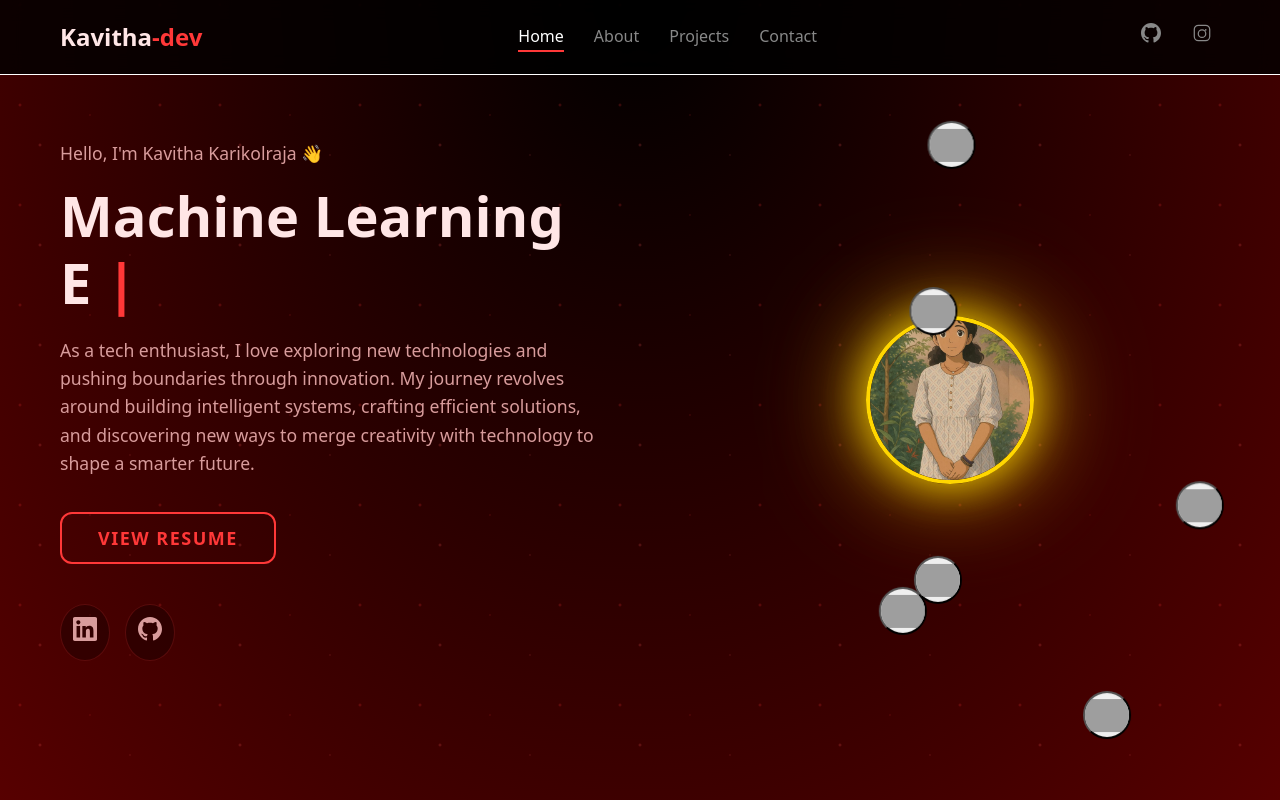
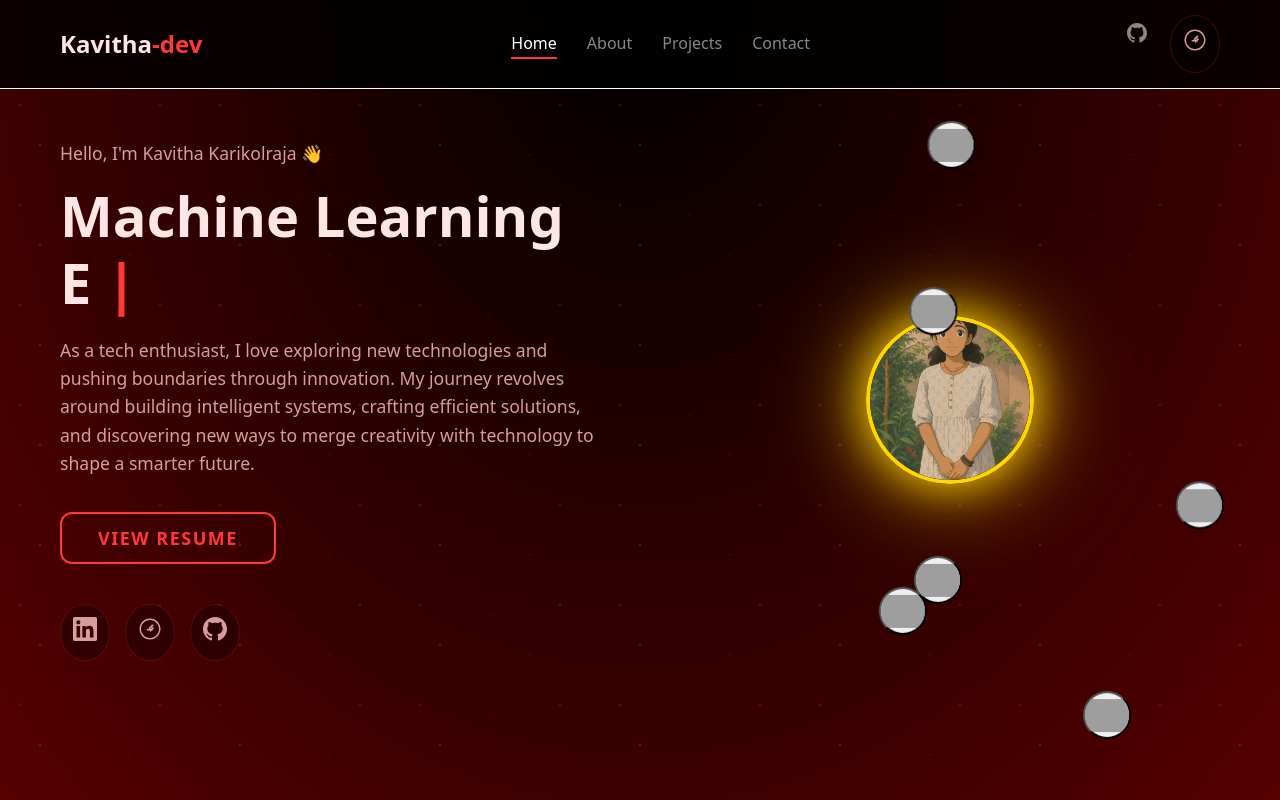
Before and after one commit to Kavithakarikolraja/portfolio, a plain HTML site: page index.html in a window 1280 px wide. Shown: the top 800 px of the page. Drawn offline with Linux system fonts and the light colour scheme; grey boxes are pictures that could not be loaded.

Commit message:
Initial commit

```diff
--- a/index.html
+++ b/index.html
@@ -27,11 +27,16 @@
                         <path d="M12 0c-6.626 0-12 5.373-12 12 0 5.302 3.438 9.8 8.207 11.387.599.111.793-.261.793-.577v-2.234c-3.338.726-4.033-1.416-4.033-1.416-.546-1.387-1.333-1.756-1.333-1.756-1.089-.745.083-.729.083-.729 1.205.084 1.839 1.237 1.839 1.237 1.07 1.834 2.807 1.304 3.492.997.107-.775.418-1.305.762-1.604-2.665-.305-5.467-1.334-5.467-5.931 0-1.311.469-2.381 1.236-3.221-.124-.303-.535-1.524.117-3.176 0 0 1.008-.322 3.301 1.23.957-.266 1.983-.399 3.003-.404 1.02.005 2.047.138 3.006.404 2.291-1.552 3.297-1.23 3.297-1.23.653 1.653.242 2.874.118 3.176.77.84 1.235 1.911 1.235 3.221 0 4.609-2.807 5.624-5.479 5.921.43.372.823 1.102.823 2.222v3.293c0 .319.192.694.801.576 4.765-1.589 8.199-6.086 8.199-11.386 0-6.627-5.373-12-12-12z"/>
                     </svg>
                 </a>
-                <a href="https://www.linkedin.com/in/kavitha-k-/" aria-label="LinkedIn" target="_blank" class="social-icon">
-                    <svg width="20" height="20" viewBox="0 0 24 24" fill="currentColor">
-                        <path d="M7.75 2h8.5A5.75 5.75 0 0 1 22 7.75v8.5A5.75 5.75 0 0 1 16.25 22h-8.5A5.75 5.75 0 0 1 2 16.25v-8.5A5.75 5.75 0 0 1 7.75 2zm0 1.5A4.25 4.25 0 0 0 3.5 7.75v8.5A4.25 4.25 0 0 0 7.75 20.5h8.5a4.25 4.25 0 0 0 4.25-4.25v-8.5A4.25 4.25 0 0 0 16.25 3.5h-8.5zm4.25 4a5.25 5.25 0 1 1 0 10.5 5.25 5.25 0 0 1 0-10.5zm0 1.5a3.75 3.75 0 1 0 0 7.5 3.75 3.75 0 0 0 0-7.5zm5.5-.75a1 1 0 1 1-2 0 1 1 0 0 1 2 0z"/>
-                    </svg>
-                </a>
+
+               <a href="https://leetcode.com/u/kavitha_karikolraja/" class="social-link" aria-label="LeetCode" target="_blank">
+  <svg width="24" height="24" viewBox="0 0 1024 1024" fill="currentColor" xmlns="http://www.w3.org/2000/svg">
+    <path d="M512 128c211.82 0 384 172.18 384 384s-172.18 384-384 384-384-172.18-384-384 172.18-384 384-384m0-64C264.58 64 64 264.58 64 512s200.58 448 448 448 448-200.58 448-448S759.42 64 512 64z"/>
+    <path d="M668.8 359.36l-54.08-54.08-171.2 171.2 54.08 54.08z"/>
+    <path d="M374.4 512h256v64h-256z"/>
+    <path d="M512 652.8l171.2-171.2-54.08-54.08L512 544.64z"/>
+  </svg>
+</a>
+
 
 
             </div>
@@ -67,6 +72,15 @@
                                     <path d="M20.447 20.452h-3.554v-5.569c0-1.328-.027-3.037-1.852-3.037-1.853 0-2.136 1.445-2.136 2.939v5.667H9.351V9h3.414v1.561h.046c.477-.9 1.637-1.85 3.37-1.85 3.601 0 4.267 2.37 4.267 5.455v6.286zM5.337 7.433c-1.144 0-2.063-.926-2.063-2.065 0-1.138.92-2.063 2.063-2.063 1.14 0 2.064.925 2.064 2.063 0 1.139-.925 2.065-2.064 2.065zm1.782 13.019H3.555V9h3.564v11.452zM22.225 0H1.771C.792 0 0 .774 0 1.729v20.542C0 23.227.792 24 1.771 24h20.451C23.2 24 24 23.227 24 22.271V1.729C24 .774 23.2 0 22.222 0h.003z"/>
                                 </svg>
                             </a>
+
+                           <a href="https://leetcode.com/u/kavitha_karikolraja/" class="social-link" aria-label="LeetCode" target="_blank">
+  <svg width="24" height="24" viewBox="0 0 1024 1024" fill="currentColor" xmlns="http://www.w3.org/2000/svg">
+    <path d="M512 128c211.82 0 384 172.18 384 384s-172.18 384-384 384-384-172.18-384-384 172.18-384 384-384m0-64C264.58 64 64 264.58 64 512s200.58 448 448 448 448-200.58 448-448S759.42 64 512 64z"/>
+    <path d="M668.8 359.36l-54.08-54.08-171.2 171.2 54.08 54.08z"/>
+    <path d="M374.4 512h256v64h-256z"/>
+    <path d="M512 652.8l171.2-171.2-54.08-54.08L512 544.64z"/>
+  </svg>
+</a>
 
 
                             <a href="https://github.com/Kavithakarikolraja" class="social-link" aria-label="GitHub" target="_blank">
```
